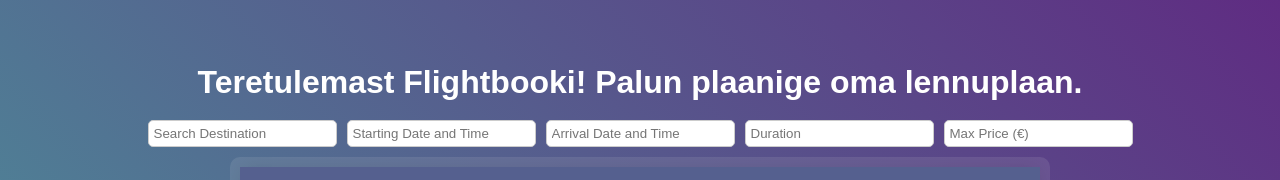
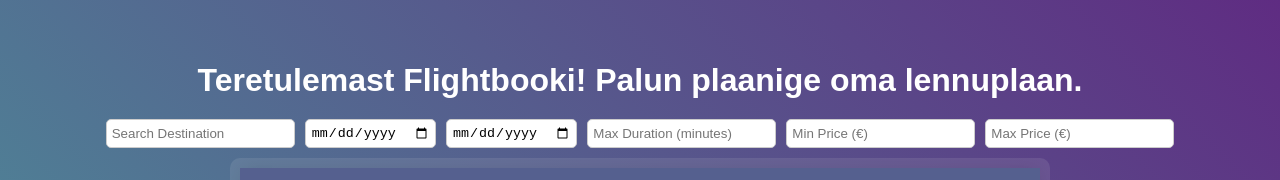
Before and after one commit to lackdd/Flightbooker, a React (Vite) app in the folder frontend/: page /schedule in a window 1280 px wide. Shown: the top 180 px of the page. Built offline with nearby package versions, Linux system fonts and the light colour scheme; no server answers.

Commit message:
added two people recommendation, changed flightschedule flight plan filters to use date or numeric input

```diff
--- a/frontend/src/components/flight-schedule/FlightSchedule.jsx
+++ b/frontend/src/components/flight-schedule/FlightSchedule.jsx
@@ -30,7 +30,7 @@
         cell: info => info.getValue(),
         filterFn: "includesString",
     }),
-    columnHelper.accessor('startingDateTime', {
+    columnHelper.accessor('startingDateTimeFormatted', {
         header: ({column}) => (
             <button onClick={() => column.toggleSorting(column.getIsSorted() === "asc")}>
                 Starting Date and
@@ -40,7 +40,7 @@
         cell: info => info.getValue(),
         filterFn: "includesString",
     }),
-    columnHelper.accessor('arrivalDateTime', {
+    columnHelper.accessor('arrivalDateTimeFormatted', {
         header: ({column}) => (
             <button onClick={() => column.toggleSorting(column.getIsSorted() === "asc")}>
                 Arrival Date and
@@ -50,8 +50,24 @@
         cell: info => info.getValue(),
         filterFn: "includesString",
     }),
+    columnHelper.accessor("startingDate", {
+        header: "",
+        filterFn: (row, columnId, filterValue) =>
+            row.getValue(columnId) === filterValue,
+        enableSorting: false,
+        cell: () => null,
+        enableHiding: false,
+    }),
+    columnHelper.accessor("arrivalDate", {
+        header: "",
+        filterFn: (row, columnId, filterValue) =>
+            row.getValue(columnId) === filterValue,
+        enableSorting: false,
+        cell: () => null,
+        enableHiding: false,
+    }),
     columnHelper.accessor('duration', {
-        header: ({column}) => (
+        header: ({ column }) => (
             <button onClick={() => column.toggleSorting(column.getIsSorted() === "asc")}>
                 Duration {column.getIsSorted() === "asc" ? "🔼" : column.getIsSorted() === "desc" ? "🔽" : ""}
             </button>
@@ -59,19 +75,34 @@
         cell: info => info.getValue(),
         filterFn: "includesString",
     }),
+    columnHelper.accessor("durationMinutes", {
+        header: "",
+        cell: () => null,
+        filterFn: (row, columnId, filterValue) => {
+            if (!filterValue) return true;
+            return row.getValue(columnId) <= filterValue;
+        },
+        enableSorting: false,
+        enableHiding: true,
+    }),
     columnHelper.accessor('price', {
-        header: ({column}) => (
+        header: ({ column }) => (
             <button onClick={() => column.toggleSorting(column.getIsSorted() === "asc")}>
-                Price {column.getIsSorted === "asc" ? "🔼" : column.getIsSorted() === "desc" ? "🔽" : ""}
+                Price {column.getIsSorted() === "asc" ? "🔼" : column.getIsSorted() === "desc" ? "🔽" : ""}
             </button>
         ),
         cell: info => info.getValue() + "€",
+        sortingFn: 'basic',
         filterFn: (row, columnId, value) => {
-            // only filter if value is defined
             if (!value) return true;
-            return row.getValue(columnId) <= value;
-        },
+            const price = row.getValue(columnId);
+            return (
+                (value.min == null || price >= value.min) &&
+                (value.max == null || price <= value.max)
+            );
+        }
     }),
+
 ];
 
 function formatDateTime(isoString) {
@@ -87,7 +118,7 @@
 }
 
 function formatDuration(duration) {
-    let hours = Math.round(duration / 60);
+    let hours = Math.floor(duration / 60);
     let minutes = duration % 60;
     return `${hours > 0 ? hours + " Hours " : ""}${minutes > 0 ? minutes + " Minutes" : ""}`.trim();
 }
@@ -96,8 +127,17 @@
     const [flights, setFlights] = useState([]);
     const [sorting, setSorting] = useState([]);
     const [columnFilters, setColumnFilters] = useState([]);
+    const [priceMin, setPriceMin] = useState();
+    const [priceMax, setPriceMax] = useState();
+
 
     const navigate = useNavigate();
+
+    const [columnVisibility, setColumnVisibility] = useState({
+        startingDate: false,
+        arrivalDate: false,
+    });
+
 
     useEffect(() => {
         const fetchFlights = async () => {
@@ -105,9 +145,12 @@
                 const response = await axios.get("http://localhost:8080/api/flights")
                 const formattedFlights = response.data.map(f => ({
                     ...f,
-                    startingDateTime: formatDateTime(f.startingDateTime),
-                    arrivalDateTime: formatDateTime(f.arrivalDateTime),
-                    duration: formatDuration(f.duration)
+                    startingDateTimeFormatted: formatDateTime(f.startingDateTime),
+                    arrivalDateTimeFormatted: formatDateTime(f.arrivalDateTime),
+                    startingDate: f.startingDateTime.slice(0, 10),
+                    arrivalDate: f.arrivalDateTime.slice(0, 10),
+                    durationMinutes: f.duration,
+                    duration: formatDuration(f.duration),
                 }));
                 setFlights(formattedFlights);
                 //console.log(response.data);
@@ -124,9 +167,10 @@
         getCoreRowModel: getCoreRowModel(),
         getSortedRowModel: getSortedRowModel(),
         getFilteredRowModel: getFilteredRowModel(),
-        state: {sorting, columnFilters},
+        state: {sorting, columnFilters, columnVisibility},
         onSortingChange: setSorting,
         onColumnFiltersChange: setColumnFilters,
+        onColumnVisibilityChange: setColumnVisibility,
     });
 
     return (
@@ -140,28 +184,45 @@
                         onChange={(e) => table.getColumn("destination")?.setFilterValue(e.target.value)}
                     />
                     <input
-                        type="text"
-                        placeholder="Starting Date and Time"
-                        onChange={(e) => table.getColumn("startingDateTime")?.setFilterValue(e.target.value)}
+                        type="date"
+                        onChange={(e) => {
+                            table.getColumn("startingDate")?.setFilterValue(e.target.value);
+                        }}
                     />
                     <input
-                        type="text"
-                        placeholder="Arrival Date and Time"
-                        onChange={(e) => table.getColumn("arrivalDateTime")?.setFilterValue(e.target.value)}
+                        type="date"
+                        onChange={(e) => {
+                            table.getColumn("arrivalDate")?.setFilterValue(e.target.value);
+                        }}
+                    />
+
+                    <input
+                        type="number"
+                        placeholder="Max Duration (minutes)"
+                        onChange={(e) => {
+                            const value = e.target.value ? parseInt(e.target.value, 10) : undefined;
+                            table.getColumn("durationMinutes")?.setFilterValue(value);
+                        }}
                     />
                     <input
-                        type="text"
-                        placeholder="Duration"
-                        onChange={(e) => table.getColumn("duration")?.setFilterValue(e.target.value)}
+                        type="number"
+                        placeholder="Min Price (€)"
+                        onChange={(e) => {
+                            const val = e.target.value ? parseFloat(e.target.value) : undefined;
+                            setPriceMin(val);
+                            table.getColumn("price")?.setFilterValue({ min: val, max: priceMax });
+                        }}
                     />
                     <input
                         type="number"
                         placeholder="Max Price (€)"
                         onChange={(e) => {
-                            const value = e.target.value ? parseFloat(e.target.value) : undefined;
-                            table.getColumn("price")?.setFilterValue(value);
+                            const val = e.target.value ? parseFloat(e.target.value) : undefined;
+                            setPriceMax(val);
+                            table.getColumn("price")?.setFilterValue({ min: priceMin, max: val });
                         }}
                     />
+
                 </div>
                 <div className="container">
                     <table>
--- a/frontend/src/components/flight-seats/FlightSeats.jsx
+++ b/frontend/src/components/flight-seats/FlightSeats.jsx
@@ -10,7 +10,6 @@
     const location = useLocation();
     const flight = location.state?.flight;
     const [rows, setRows] = useState([]);
-    const [freeSeats, setFreeSeats] = useState([]);
     const [filteredRows, setFilteredRows] = useState([]);
     const [selectedPeople, setSelectedPeople] = useState(1);
 
@@ -43,26 +42,6 @@
         };
         getFlightSeats();
     }, []);
-
-    const recommendSeats = (data) => {
-        let allSeats = Object.values(data).flat();
-        let freeSeats = allSeats.filter(seat => !seat.occupied && !seat.hidden);
-        if(freeSeats.length === 0) {
-            return;
-        }
-
-        let randomNumber = Math.floor(Math.random() * freeSeats.length);
-        let recommendedSeat = freeSeats[randomNumber];
-        const updatedSeats = allSeats.map(seat =>
-        recommendedSeat.id === seat.id ? {...seat, recommended: true} : {...seat, recommended: false}
-        );
-        const updatedRows = {A: [], B: [], C: [], D: [], E: [], F: []};
-        updatedSeats.forEach(seat => {
-            const row = seat.seatNumber.charAt(0);
-            updatedRows[row].push(seat);
-        });
-        setFilteredRows(updatedRows);
-    }
 
     const filterSeats = (property) => {
         const filteredSeats = {};
@@ -116,7 +95,84 @@
         });
 
         setFilteredRows(filteredSeats);
+        recommendSeats(filteredSeats, true)
+    }
 
+    const recommendSeats = (data, nextToEachOther = false) => {
+        let allSeats = Object.values(data).flat();
+        let freeSeats = allSeats.filter(seat => !seat.occupied && !seat.hidden);
+        if(freeSeats.length === 0) {
+            return;
+        }
+
+        let recommendedSeats;
+
+        if (nextToEachOther && selectedPeople === 2) {
+
+            // Borrow a lot of logic from FilterTwoFreeSeats function
+            const allowedRowPairs = [
+                ["A", "B"], ["B", "C"],
+                ["D", "E"], ["E", "F"]
+            ];
+
+            const seatMap = {};
+            freeSeats.forEach(seat => {
+                const col = seat.seatNumber.substring(1);
+                const row = seat.seatNumber.charAt(0);
+                if (!seatMap[col]) seatMap[col] = {};
+                seatMap[col][row] = seat;
+            });
+
+            const validPairs = [];
+
+            Object.entries(seatMap).forEach(([col, rowsMap]) => {
+                allowedRowPairs.forEach(([r1, r2]) => {
+                    const seat1 = rowsMap[r1];
+                    const seat2 = rowsMap[r2];
+                    if (seat1 && seat2) {
+                        validPairs.push([seat1, seat2]);
+                    }
+                });
+            });
+
+            if (validPairs.length === 0) {
+                console.log("No valid pairs");
+
+                // get rid of earlier recommendations
+                const clearedSeats = allSeats.map(seat => ({
+                    ...seat,
+                    recommended: false
+                }));
+
+                const updatedRows = {A: [], B: [], C: [], D: [], E: [], F: []};
+                clearedSeats.forEach(seat => {
+                    const row = seat.seatNumber.charAt(0);
+                    updatedRows[row].push(seat);
+                });
+                setFilteredRows(updatedRows);
+                return;
+            }
+
+            recommendedSeats = validPairs[Math.floor(Math.random() * validPairs.length)];
+        } else {
+            let shuffled = [...freeSeats].sort(() => 0.5 - Math.random());
+            recommendedSeats = shuffled.slice(0, selectedPeople);
+        }
+
+        const selectedSeats = Array.isArray(recommendedSeats) ? recommendedSeats : [recommendedSeats];
+
+        const updatedSeats = allSeats.map(seat =>
+            selectedSeats.some(sel => sel.id === seat.id)
+                ? { ...seat, recommended: true }
+                : { ...seat, recommended: false }
+        );
+
+        const updatedRows = {A: [], B: [], C: [], D: [], E: [], F: []};
+        updatedSeats.forEach(seat => {
+            const row = seat.seatNumber.charAt(0);
+            updatedRows[row].push(seat);
+        });
+        setFilteredRows(updatedRows);
     }
 
     const resetFilters = () => {
@@ -128,6 +184,9 @@
         setSelectedPeople(value);
     }
 
+    useEffect(() => {
+        recommendSeats(filteredRows, selectedPeople === 2);
+    }, [selectedPeople]);
 
     return (
         <div className="flightseat">
--- a/frontend/src/components/flight-seats/flightSeats.css
+++ b/frontend/src/components/flight-seats/flightSeats.css
@@ -92,7 +92,7 @@
 
 .seat-container {
     position: absolute; /* Allows precise positioning over the airplane */
-    top: 46%; /* Adjust based on plane image */
+    top: 36%; /* Adjust based on plane image */
     left: 49%; /* Adjust to match the plane */
     transform: translate(-50%, -50%); /* Centers the grid */
     display: flex;
```
